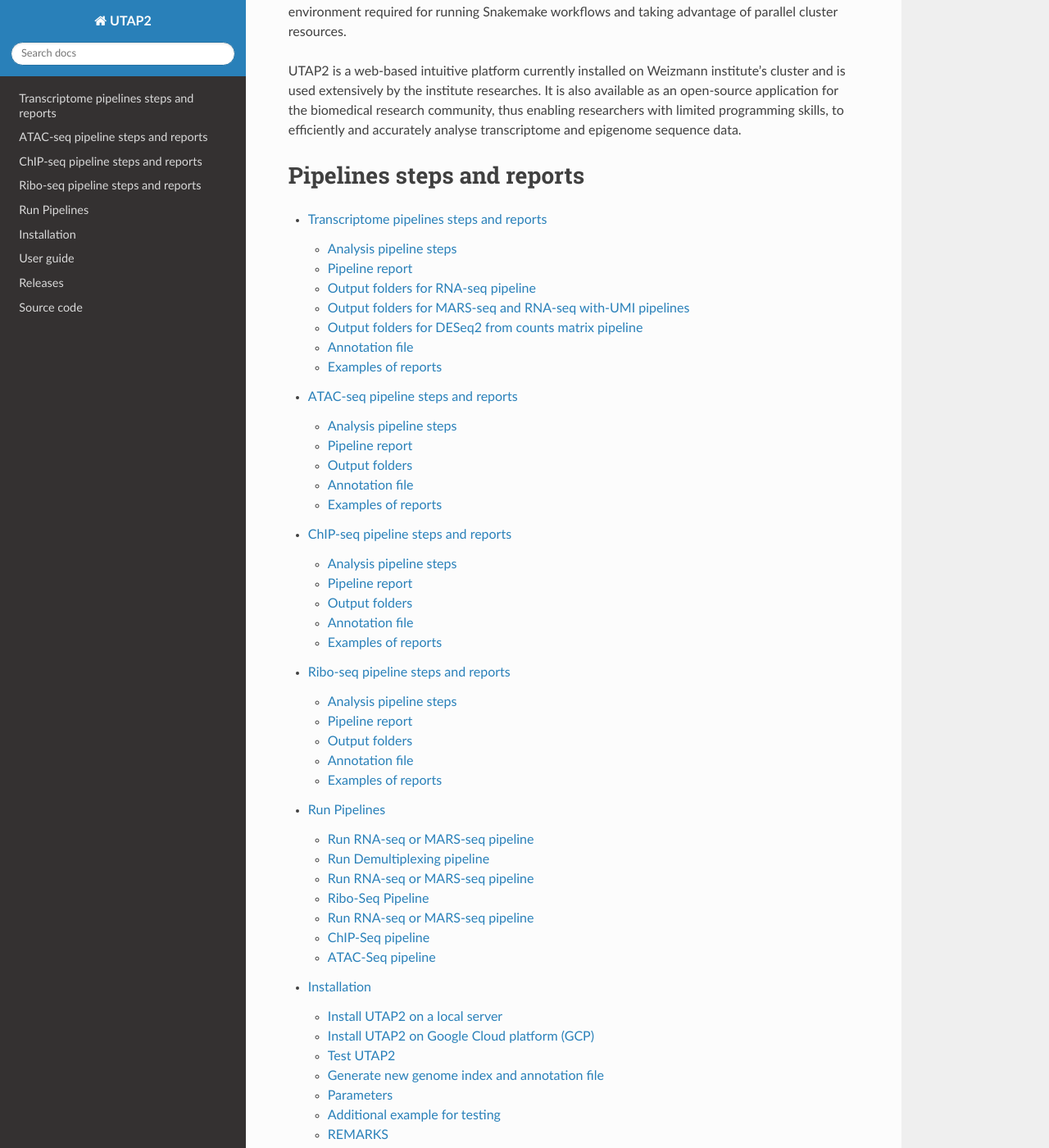
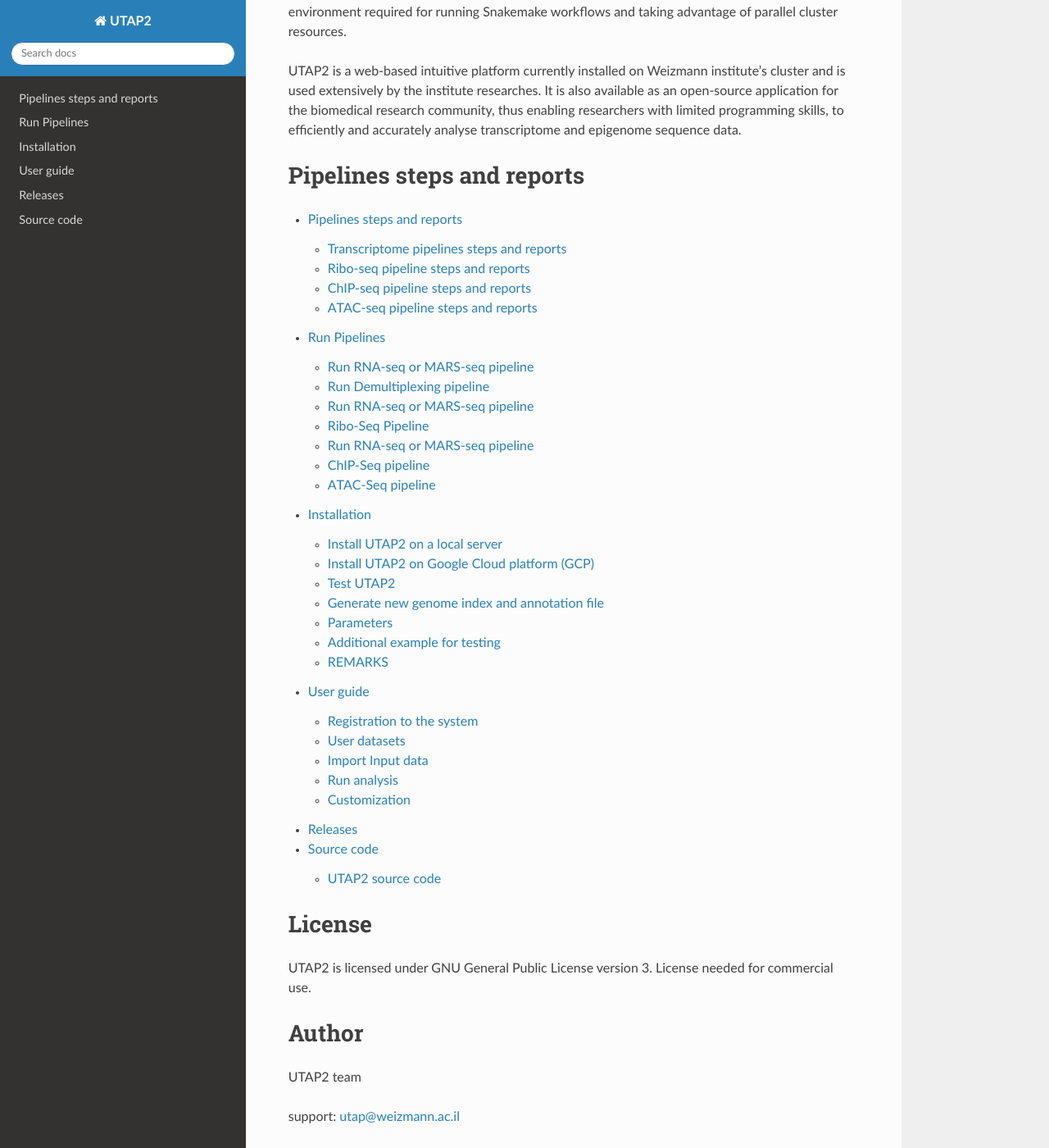
Before and after one commit to utap2/utap2, a Sphinx documentation site: the page built from docs/index.rst, in a window 1280 px wide and 1400 px high, scrolled down 602 px. Shown: the whole window at 82% size. Built offline with Sphinx 7.4.7 and the Read the Docs theme 3.1.0, drawn with Linux system fonts in a browser that asks for light colours; pages that are not in the unit, such as notebooks, are missing from menus; some of the changed lines change nothing that is shown.

Commit message:
update UTAP2 docs

```diff
--- a/docs/index.rst
+++ b/docs/index.rst
@@ -18,10 +18,7 @@
 .. toctree::
     :maxdepth: 2
 
-    rst/rna-mars-seq-results
-    rst/atac-seq-results
-    rst/chip-seq-results
-    rst/ribo-seq-results
+    rst/Pipelines steps and reports/index
     rst/Run Pipelines/index
     rst/installation
     rst/user-guide
--- /dev/null
+++ b/docs/rst/Pipelines steps and reports/index.rst
@@ -0,0 +1,10 @@
+Pipelines steps and reports
+===========================
+
+.. toctree::
+    :maxdepth: 3
+
+    rna-mars-seq-results.rst
+    ribo-seq-results.rst
+    chip-seq-results.rst
+    atac-seq-results.rst
```
Also changed, not shown: docs/rst/Pipelines steps and reports/atac-seq-results.rst (renamed from docs/rst/atac-seq-results.rst), docs/rst/Pipelines steps and reports/chip-seq-results.rst (renamed from docs/rst/chip-seq-results.rst), docs/rst/Pipelines steps and reports/ribo-seq-results.rst (renamed from docs/rst/ribo-seq-results.rst), docs/rst/Pipelines steps and reports/rna-mars-seq-results.rst (renamed from docs/rst/rna-mars-seq-results.rst).
